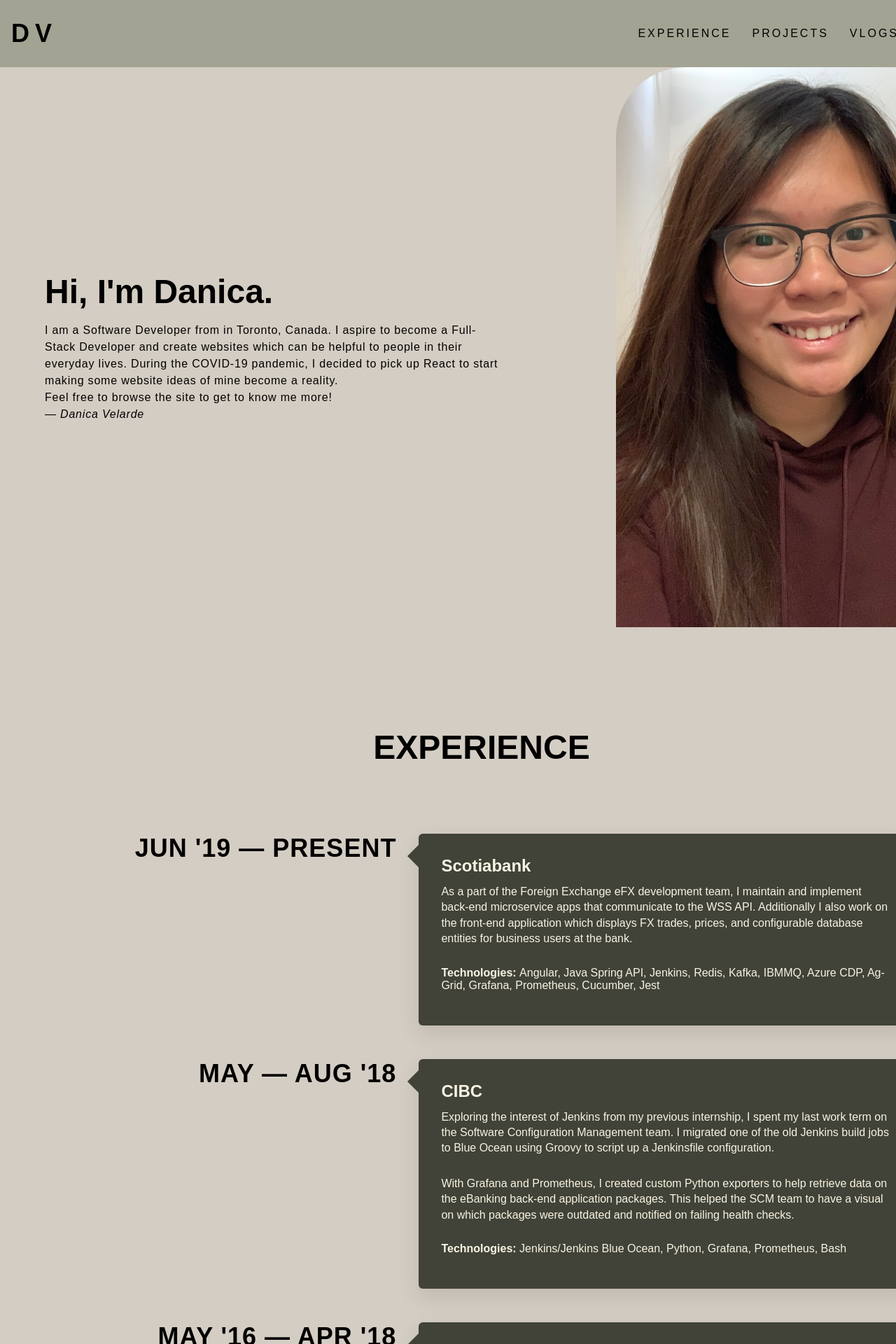
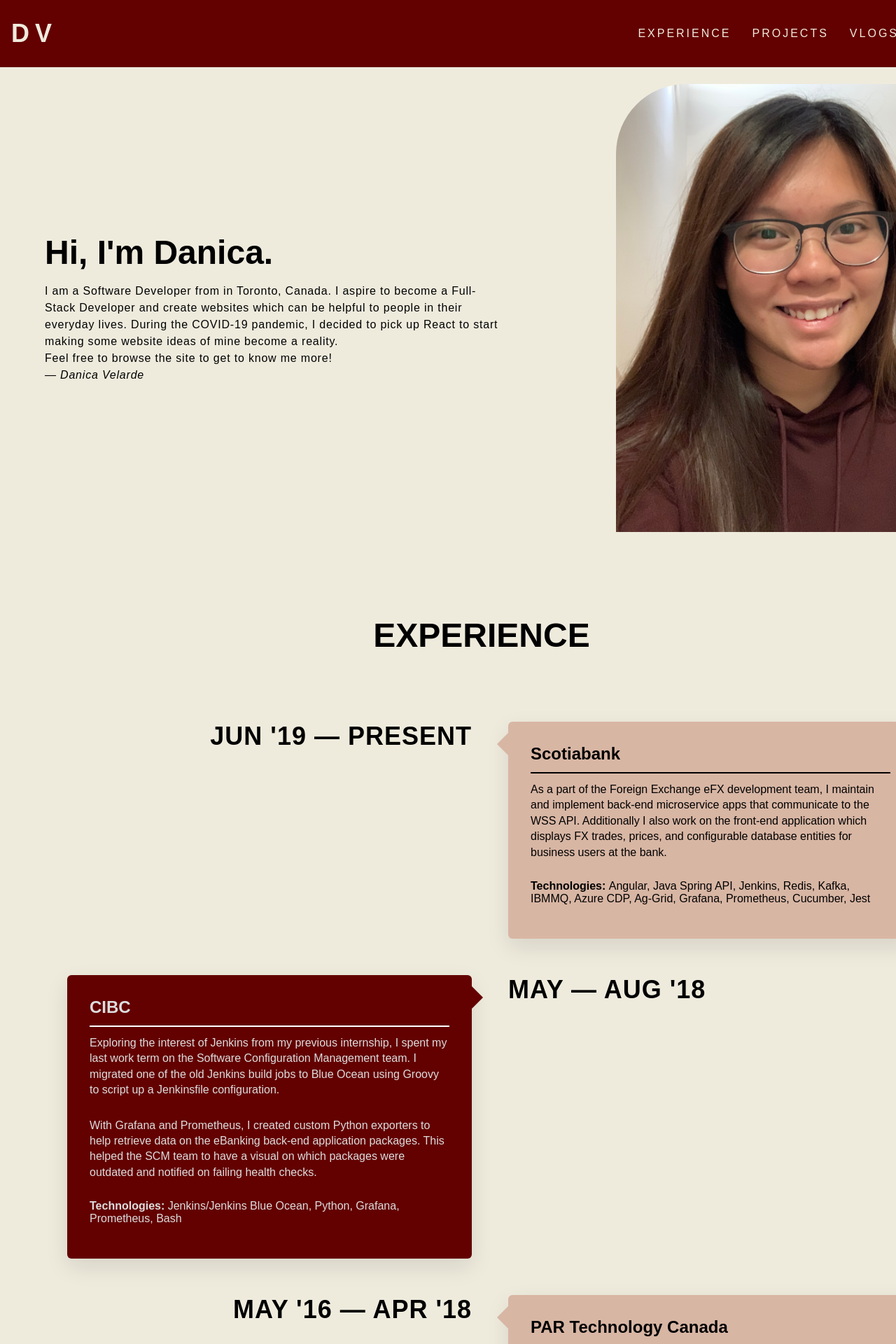
Before and after one commit to velarded/danica-velarde-app, a Next.js app: page / in a window 1280 px wide. Shown: the top 1920 px of the page at 70% size. Built offline with nearby package versions, Linux system fonts and the light colour scheme.

Commit message:
change colour palette to maroon

```diff
--- a/pages/components/experience/Experience.module.css
+++ b/pages/components/experience/Experience.module.css
@@ -28,20 +28,26 @@
   letter-spacing: 0.1rem;
 }
 
+.yearRight {
+  font-weight: bold;
+  font-size: 3.6rem;
+  justify-self: left;
+  text-transform: uppercase;
+  letter-spacing: 0.1rem;
+}
+
 .experienceList {
   display: grid;
-  grid-template-columns: 40fr 60fr;
-  column-gap: 3.2rem;
-  row-gap: 4.8rem;
+  grid-template-columns: 1fr 1fr;
+  gap: 5.2rem;
 }
 
 .workExperience {
   padding: 3.2rem;
-  background-color: #414238;
+  background-color: #d8b6a4;
   border-radius: 0.6rem;
   position: relative;
   box-shadow: 0 1.2rem 3.2rem rgba(0, 0, 0, 0.1);
-  color: #f8f4e3;
 }
 
 .workExperience::before {
@@ -51,12 +57,35 @@
   height: 0;
   top: 1.6rem;
   transform: translateX(-4.8rem);
-  border: medium solid #414238;
+  border: medium solid #d8b6a4;
   border-width: 1.6rem 1.6rem 1.6rem 0;
-  border-color: transparent #414238 transparent transparent;
+  border-color: transparent #d8b6a4 transparent transparent;
 }
 
-.workExperience h1 {
+.workExperienceEven {
+  padding: 3.2rem;
+  background-color: #630000;
+  color: #ddd;
+  border-radius: 0.6rem;
+  position: relative;
+  box-shadow: 0 1.2rem 3.2rem rgba(0, 0, 0, 0.1);
+}
+
+.workExperienceEven::before {
+  content: " ";
+  position: absolute;
+  width: 0;
+  height: 0;
+  top: 1.6rem;
+  right: 0;
+  transform: translateX(1.6rem);
+  border: medium solid #000;
+  border-width: 1.6rem 0rem 1.6rem 1.6rem;
+  border-color: transparent transparent transparent #630000;
+}
+
+.workExperience h1,
+.workExperienceEven h1 {
   font-size: 2.4rem;
   margin-bottom: 1.2rem;
 }
@@ -69,3 +98,7 @@
 .technologies {
   margin-bottom: 1.6rem;
 }
+
+.lineDivider {
+  margin-bottom: 1.2rem;
+}
--- a/pages/components/experience/index.js
+++ b/pages/components/experience/index.js
@@ -12,6 +12,7 @@ export default function Experience() {
         <p className={styles.year}>Jun &apos;19 &mdash; Present</p>
         <div className={styles.workExperience}>
           <h1>Scotiabank</h1>
+          <hr color="#000" className={styles.lineDivider} noshade></hr>
           <p className={styles.workDescription}>
             As a part of the Foreign Exchange eFX development team, I maintain
             and implement back-end microservice apps that communicate to the WSS
@@ -26,9 +27,10 @@ export default function Experience() {
           </p>
         </div>
 
-        <p className={styles.year}>May &mdash; Aug &apos;18</p>
-        <div className={styles.workExperience}>
+        {/* <p className={styles.year}>May &mdash; Aug &apos;18</p> */}
+        <div className={styles.workExperienceEven}>
           <h1>CIBC</h1>
+          <hr color="#fff" className={styles.lineDivider} noshade></hr>
           <p className={styles.workDescription}>
             Exploring the interest of Jenkins from my previous internship, I
             spent my last work term on the Software Configuration Management
@@ -46,9 +48,12 @@ export default function Experience() {
             Grafana, Prometheus, Bash
           </p>
         </div>
+        <p className={styles.yearRight}>May &mdash; Aug &apos;18</p>
+
         <p className={styles.year}>May &apos;16 &mdash; Apr &apos;18</p>
         <div className={styles.workExperience}>
           <h1>PAR Technology Canada</h1>
+          <hr color="#000" className={styles.lineDivider} noshade></hr>
           <p className={styles.workDescription}>
             My very first internship within my career. I collaborated with a
             team of interns to work on a project for the PixelPoint POS reports
--- a/pages/components/hero/Hero.module.css
+++ b/pages/components/hero/Hero.module.css
@@ -1,12 +1,12 @@
 .heroContainer {
   position: relative;
-  height: 100vh;
+  height: 80vh;
   display: grid;
   gap: 10rem;
   grid-template-columns: 60fr 40fr;
   align-items: center;
   justify-content: center;
-  margin-bottom: 4.8rem;
+  margin: 2.4rem 0;
 }
 
 .textContainer {
@@ -39,5 +39,6 @@
   width: 100%;
   height: 100%;
   border-top-left-radius: 100px;
+  border-bottom-right-radius: 100px;
   position: relative;
 }
--- a/pages/components/layout/header/Header.module.css
+++ b/pages/components/layout/header/Header.module.css
@@ -6,7 +6,7 @@
 .navContainer {
   height: 100%;
   /* background: #d4cdc3; */
-  background: #a2a392;
+  background: #630000;
   display: flex;
   justify-content: space-between;
   align-items: center;
@@ -19,10 +19,11 @@
   letter-spacing: 0.8rem;
   font-weight: 600;
   transition: all 0.3s;
+  color: #eeebdd;
 }
 
 .logo:hover {
-  color: #f8f4e3;
+  color: #d8b6a4;
   cursor: pointer;
 }
 
@@ -38,7 +39,7 @@
 
 .navListItem a {
   text-decoration: none;
-  color: inherit;
+  color: #eeebdd;
   text-transform: uppercase;
   letter-spacing: 0.3rem;
   font-weight: 500;
@@ -52,7 +53,7 @@
 }
 
 .navListItem a:hover {
-  color: #f8f4e3;
+  color: #d8b6a4;
 }
 
 .navListItem a:active {
--- a/styles/globals.css
+++ b/styles/globals.css
@@ -6,13 +6,19 @@ Artichoke: #a2a392
 Spanish Gray: #9a998c
 */
 
+/* NEW COLOUR PALETTE:
+#EEEBDD
+#D8B6A4
+#630000
+*/
+
 html,
 body {
   padding: 0;
   margin: 0;
   font-size: 62.5%;
   font-family: "Manrope", sans-serif;
-  background-color: #d4cdc3;
+  background-color: #eeebdd;
 }
 
 * {
```
